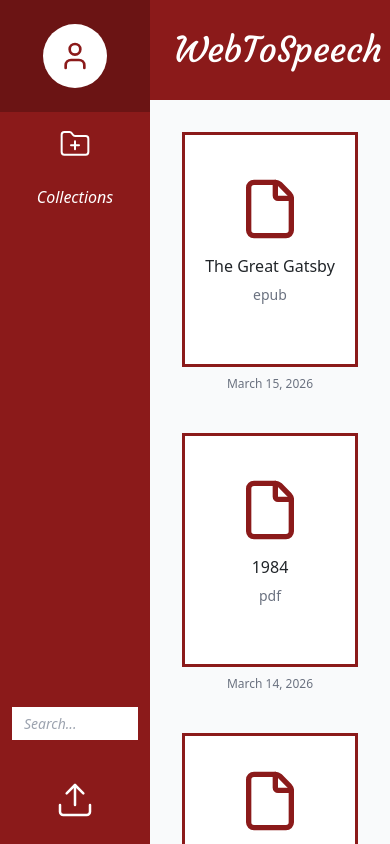
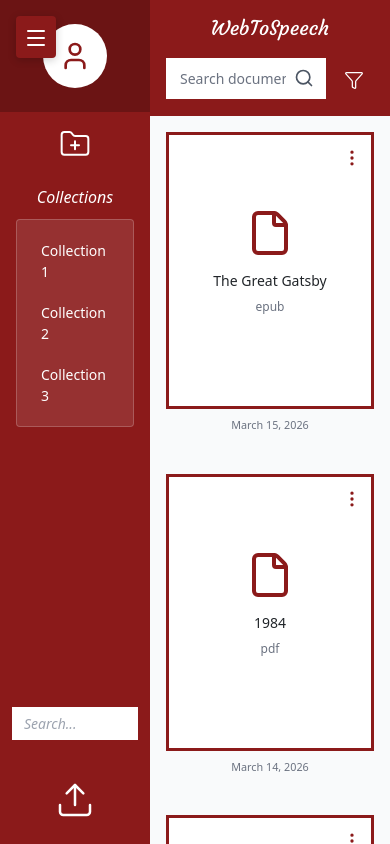
Before and after one commit to Byrdman04/E_reader_capstone, a React (Create React App) app in the folder webtospeech/: page /dashboard in a window 390 px wide. Built offline with nearby package versions, Linux system fonts and the light colour scheme; no server answers.

Commit message:
Mobile and Login/Logout

```diff
--- a/webtospeech/src/components/DashboardHeader.css
+++ b/webtospeech/src/components/DashboardHeader.css
@@ -71,3 +71,53 @@
   color: white;
   stroke-width: 1.5;
 }
+
+/* Mobile responsive styles */
+@media (max-width: 768px) {
+  .dashboard-header {
+    height: auto;
+    min-height: 80px;
+    padding: 1rem;
+    flex-wrap: wrap;
+    gap: 1rem;
+  }
+
+  .dashboard-header-title {
+    font-size: 1.5rem;
+    width: 100%;
+    text-align: center;
+    order: -1;
+  }
+
+  .dashboard-header-search-container {
+    width: 100%;
+    gap: 0.5rem;
+  }
+
+  .dashboard-header-search-input {
+    padding: 0.625rem 0.875rem;
+    padding-right: 2.5rem;
+    font-size: 0.875rem;
+  }
+
+  .dashboard-header-search-icon {
+    width: 1.25rem;
+    height: 1.25rem;
+    right: 0.75rem;
+  }
+
+  .dashboard-header-filter-button {
+    padding: 0.625rem;
+  }
+
+  .dashboard-header-filter-button svg {
+    width: 1.25rem;
+    height: 1.25rem;
+  }
+}
+
+@media (max-width: 480px) {
+  .dashboard-header-title {
+    font-size: 1.25rem;
+  }
+}
--- a/webtospeech/src/components/DocumentCard.css
+++ b/webtospeech/src/components/DocumentCard.css
@@ -72,3 +72,32 @@
   margin-top: 0.5rem;
   text-align: center;
 }
+
+/* Mobile responsive styles */
+@media (max-width: 768px) {
+  /* Always show menu button on mobile (no hover needed) */
+  .document-card-menu {
+    opacity: 1;
+  }
+
+  .document-card-content {
+    padding: 0.75rem;
+  }
+
+  .document-card-icon {
+    width: 3rem;
+    height: 3rem;
+  }
+
+  .document-card-title {
+    font-size: 0.875rem;
+  }
+
+  .document-card-type {
+    font-size: 0.75rem;
+  }
+
+  .document-card-date {
+    font-size: 0.675rem;
+  }
+}
--- a/webtospeech/src/components/Sidebar.css
+++ b/webtospeech/src/components/Sidebar.css
@@ -62,6 +62,8 @@
 
 .sidebar-collections {
   padding: 0.75rem 1rem;
+  flex: 1;
+  overflow-y: auto;
 }
 
 .sidebar-collections h3 {
@@ -69,7 +71,48 @@
   font-style: italic;
   text-align: center;
   font-size: 1rem;
+  margin: 0 0 0.75rem 0;
+}
+
+.sidebar-collections-list {
+  list-style: none;
+  padding: 0.75rem;
   margin: 0;
+  background-color: rgba(255, 255, 255, 0.1);
+  border: 1px solid rgba(255, 255, 255, 0.2);
+  border-radius: 4px;
+  max-height: 300px;
+  overflow-y: auto;
+}
+
+.sidebar-collections-list li {
+  margin-bottom: 0.25rem;
+}
+
+.sidebar-collections-list li:last-child {
+  margin-bottom: 0;
+}
+
+.sidebar-collection-item {
+  width: 100%;
+  padding: 0.5rem 0.75rem;
+  background: none;
+  border: none;
+  color: white;
+  font-size: 0.875rem;
+  text-align: left;
+  cursor: pointer;
+  transition: background-color 0.2s;
+  border-radius: 4px;
+}
+
+.sidebar-collection-item:hover {
+  background-color: rgba(255, 255, 255, 0.15);
+}
+
+.sidebar-collection-item.active {
+  background-color: rgba(255, 255, 255, 0.25);
+  font-weight: bold;
 }
 
 .sidebar-search {
--- a/webtospeech/src/components/Sidebar.jsx
+++ b/webtospeech/src/components/Sidebar.jsx
@@ -1,16 +1,32 @@
 import { User, FolderPlus, Upload } from 'lucide-react';
 import { useNavigate } from 'react-router';
+import { useState } from 'react';
 import './Sidebar.css';
 
-export default function Sidebar() {
+export default function Sidebar({ onNavigate }) {
   const navigate = useNavigate();
+  const [selectedCollection, setSelectedCollection] = useState(null);
+
+  // Mock collections data
+  const collections = [
+    { id: 1, name: 'Collection 1' },
+    { id: 2, name: 'Collection 2' },
+    { id: 3, name: 'Collection 3' },
+  ];
+
+  const handleNavigation = (path) => {
+    navigate(path);
+    if (onNavigate) {
+      onNavigate();
+    }
+  };
 
   return (
     <aside className="sidebar">
       {/* User Profile */}
       <button
         className="sidebar-user-profile"
-        onClick={() => navigate('/profile')}
+        onClick={() => handleNavigation('/profile')}
         aria-label="Go to profile"
       >
         <div className="sidebar-user-avatar">
@@ -26,6 +42,18 @@ export default function Sidebar() {
       {/* Collections */}
       <div className="sidebar-collections">
         <h3>Collections</h3>
+        <ul className="sidebar-collections-list">
+          {collections.map((collection) => (
+            <li key={collection.id}>
+              <button
+                className={`sidebar-collection-item ${selectedCollection === collection.id ? 'active' : ''}`}
+                onClick={() => setSelectedCollection(collection.id)}
+              >
+                {collection.name}
+              </button>
+            </li>
+          ))}
+        </ul>
       </div>
 
       {/* Search Input */}
--- a/webtospeech/src/pages/Dashboard.css
+++ b/webtospeech/src/pages/Dashboard.css
@@ -9,6 +9,45 @@
   display: flex;
   height: 100vh;
   overflow: hidden;
+  position: relative;
+}
+
+/* Mobile menu button */
+.dashboard-mobile-menu-btn {
+  display: none;
+  position: fixed;
+  top: 1rem;
+  left: 1rem;
+  z-index: 1001;
+  padding: 0.5rem;
+  background-color: var(--brand-red);
+  border: none;
+  border-radius: 4px;
+  cursor: pointer;
+  box-shadow: 0 2px 8px rgba(0, 0, 0, 0.2);
+}
+
+.dashboard-mobile-menu-btn svg {
+  width: 1.5rem;
+  height: 1.5rem;
+  color: white;
+}
+
+/* Sidebar overlay for mobile */
+.dashboard-sidebar-overlay {
+  display: none;
+  position: fixed;
+  top: 0;
+  left: 0;
+  right: 0;
+  bottom: 0;
+  background-color: rgba(0, 0, 0, 0.5);
+  z-index: 998;
+}
+
+/* Sidebar wrapper for mobile */
+.dashboard-sidebar-wrapper {
+  display: contents;
 }
 
 .dashboard-main-content {
@@ -61,3 +100,36 @@
     grid-template-columns: repeat(6, 1fr);
   }
 }
+
+/* Mobile responsive styles */
+@media (max-width: 768px) {
+  /* Show mobile menu button */
+  .dashboard-mobile-menu-btn {
+    display: block;
+  }
+
+  /* Show overlay when sidebar is open */
+  .dashboard-sidebar-overlay {
+    display: block;
+  }
+
+  /* Sidebar wrapper becomes a slide-in panel */
+  .dashboard-sidebar-wrapper {
+    position: fixed;
+    top: 0;
+    left: 0;
+    bottom: 0;
+    z-index: 999;
+    transform: translateX(-100%);
+    transition: transform 0.3s ease-in-out;
+  }
+
+  .dashboard-sidebar-wrapper.open {
+    transform: translateX(0);
+  }
+
+  /* Reduce padding on mobile */
+  .dashboard-grid-container {
+    padding: 1rem;
+  }
+}
--- a/webtospeech/src/pages/Dashboard.jsx
+++ b/webtospeech/src/pages/Dashboard.jsx
@@ -1,4 +1,6 @@
-import { /*useState,*/ useMemo } from 'react';
+import { useState, useMemo } from 'react';
+//import { useNavigate } from 'react-router';
+import { Menu, X } from 'lucide-react';
 import Sidebar from '../components/Sidebar';
 import DashboardHeader from '../components/DashboardHeader';
 import DocumentCard from '../components/DocumentCard';
@@ -17,11 +19,31 @@ export default function Dashboard() {
   return col;
 }, []);
 
+const [isSidebarOpen, setIsSidebarOpen] = useState(false);
 
   return (
     <div className="dashboard-container">
+      {/* Mobile Menu Button */}
+      <button
+        className="dashboard-mobile-menu-btn"
+        onClick={() => setIsSidebarOpen(!isSidebarOpen)}
+        aria-label="Toggle menu"
+      >
+        {isSidebarOpen ? <X /> : <Menu />}
+      </button>
+
+      {/* Overlay for mobile */}
+      {isSidebarOpen && (
+        <div
+          className="dashboard-sidebar-overlay"
+          onClick={() => setIsSidebarOpen(false)}
+        />
+      )}
+
       {/* Sidebar */}
-      <Sidebar />
+      <div className={`dashboard-sidebar-wrapper ${isSidebarOpen ? 'open' : ''}`}>
+        <Sidebar onNavigate={() => setIsSidebarOpen(false)} />
+      </div>
 
       {/* Main Content */}
       <div className="dashboard-main-content">
--- a/webtospeech/src/pages/Login.js
+++ b/webtospeech/src/pages/Login.jsx
@@ -7,7 +7,7 @@ import LoginMenu from '../components/LoginMenu'
 function Login() {
   const navigate = useNavigate();
 
-  const loadLoginPage = () => {
+  const loadTemplatePage = () => {
     navigate('/reactTemplate');
   };
 
@@ -19,33 +19,41 @@ function Login() {
 
   useEffect(() => {
     supabase.auth.getSession().then(({ data }) => {
-      setSession(data.session)
-    })
+      setSession(data.session);
+    });
 
     const { data: { subscription } } = supabase.auth.onAuthStateChange(
       (_event, session) => {
-        setSession(session)
+        setSession(session);
+
+        //Making the redirect
+      if(session) {
+        navigate('/dashboard');
+      }
       }
     )
 
     return () => {
       subscription.unsubscribe()
-    }
-  }, [])
+    };
+  }, [navigate])
 
   return (
     <>
       <div className="Login">
         <h1>This will be the Login page</h1>
 
-        <button onClick={loadLoginPage}>Go to ReactTemplate</button>
+        <button onClick={loadTemplatePage}>Go to ReactTemplate</button>
       </div>
 
 
       {session ? (
         <div>
           <h2>Welcome {session.user.email}</h2>
-          <button onClick={() => supabase.auth.signOut()}>
+          <button onClick={async () => {
+            await supabase.auth.signOut();
+
+          }}>
             Logout
           </button>
           <button onClick={loadDashboardPage}>Go to Dashboard</button>
--- a/webtospeech/src/pages/Profile.css
+++ b/webtospeech/src/pages/Profile.css
@@ -138,7 +138,7 @@
 .profile-collections-list {
   list-style: none;
   padding: 0;
-  margin: 0;
+  margin: 0 0 2rem 0;
 }
 
 .profile-collection-item {
@@ -153,8 +153,33 @@
   border-bottom: none;
 }
 
+/* Logout Button */
+.profile-logout-button {
+  display: flex;
+  align-items: center;
+  gap: 0.5rem;
+  padding: 0.75rem 1.5rem;
+  background-color: #8B1A1A;
+  color: white;
+  border: none;
+  border-radius: 4px;
+  font-size: 1rem;
+  font-weight: 500;
+  cursor: pointer;
+  transition: background-color 0.2s;
+  margin: 0 auto;
+}
+
+.profile-logout-button:hover {
+  background-color: #6B1414;
+}
+
+.profile-logout-button:active {
+  transform: scale(0.98);
+}
+
 /* Responsive Design */
-@media (max-width: 640px) {
+@media (max-width: 768px) {
   .profile-header-content {
     flex-direction: column;
     gap: 2rem;
@@ -162,7 +187,17 @@
 
   .profile-header {
     padding: 1.5rem;
-    min-height: 300px;
+    min-height: auto;
+  }
+
+  .profile-back-button {
+    top: 1rem;
+    left: 1rem;
+  }
+
+  .profile-settings-button {
+    top: 1rem;
+    right: 1rem;
   }
 
   .profile-avatar {
@@ -194,3 +229,39 @@
     font-size: 1rem;
   }
 }
+
+@media (max-width: 480px) {
+  .profile-header {
+    padding: 1rem;
+  }
+
+  .profile-avatar {
+    width: 80px;
+    height: 80px;
+  }
+
+  .profile-name {
+    font-size: 1.125rem;
+  }
+
+  .profile-stats-label {
+    font-size: 1.25rem;
+  }
+
+  .profile-stats-number {
+    font-size: 2.5rem;
+  }
+
+  .profile-collections {
+    padding: 1rem;
+  }
+
+  .profile-collections-title {
+    font-size: 1.25rem;
+  }
+
+  .profile-collection-item {
+    font-size: 0.875rem;
+    padding: 0.5rem 0;
+  }
+}
--- a/webtospeech/src/pages/Profile.jsx
+++ b/webtospeech/src/pages/Profile.jsx
@@ -1,9 +1,12 @@
-import { ArrowLeft, User, Settings } from 'lucide-react';
+import { ArrowLeft, User, Settings, LogOut } from 'lucide-react';
 import { useNavigate } from 'react-router';
+import { supabase } from '../supabaseClient'
 import './Profile.css';
 
 export default function Profile() {
   const navigate = useNavigate();
+
+
 
   return (
     <div className="profile-container">
@@ -52,6 +55,18 @@ export default function Profile() {
           <li className="profile-collection-item">Collection 2</li>
           <li className="profile-collection-item">Collection 3</li>
         </ul>
+
+        {/* Logout Button */}
+        <button
+          className="profile-logout-button"
+          onClick={async () => {
+            supabase.auth.signOut();
+            navigate("/");
+          }}
+        >
+          <LogOut size={20} />
+          Logout
+        </button>
       </section>
     </div>
   );
```
